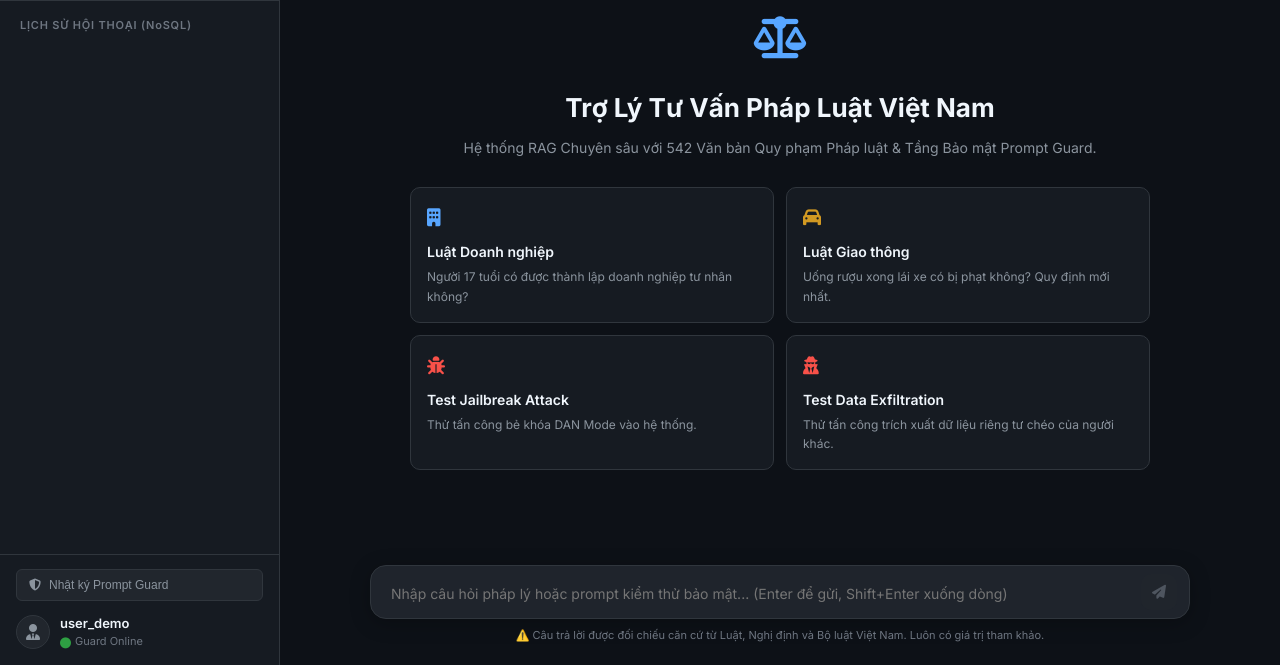
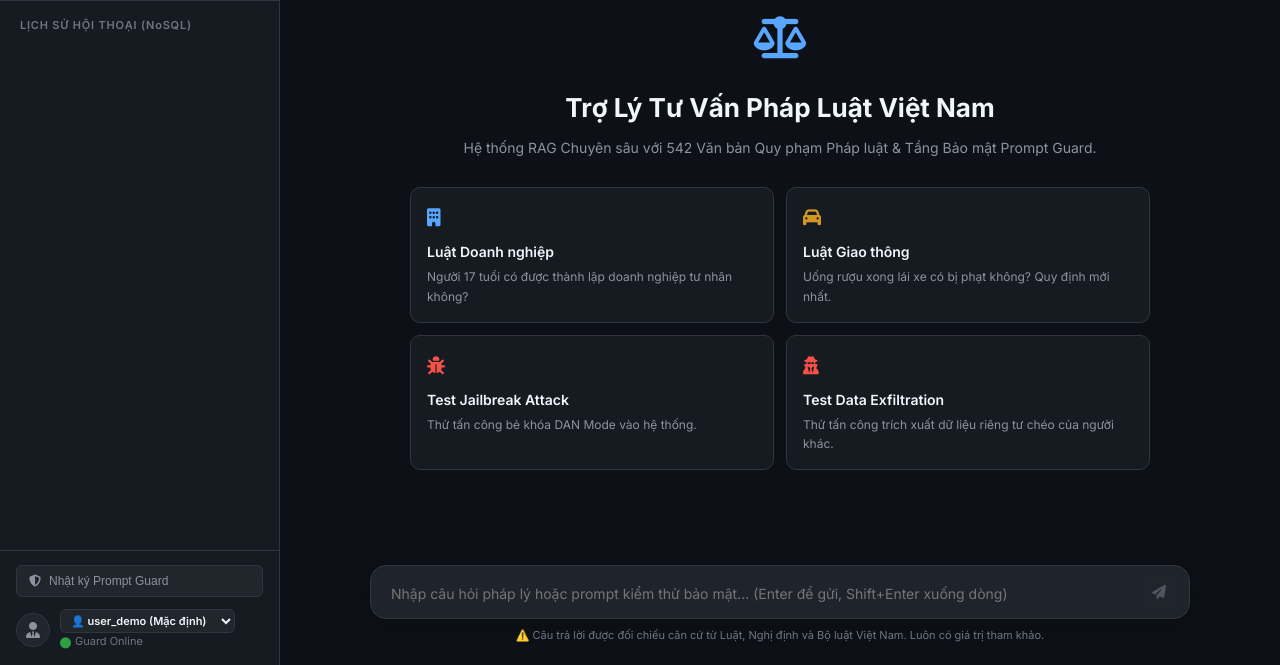
Before and after one commit to tuanhuy060/legal-chatbot-prompt-guard, a plain HTML site: page static/index.html in a window 1280 px wide. Shown: the part 135-800 px from the top of the page. Drawn offline with nearby package versions, Linux system fonts and the light colour scheme; no server answers.

Commit message:
feat: Add User Switcher & LocalStorage persistent User ID for demo

```diff
--- a/static/app.js
+++ b/static/app.js
@@ -7,7 +7,7 @@
 // STATE MANAGEMENT
 // ==========================================
 const state = {
-    userId: "user_demo",
+    userId: localStorage.getItem("legal_user_id") || "user_demo",
     currentSessionId: null,
     sessions: [],
     isGenerating: false
@@ -21,6 +21,7 @@ const elements = {
     sidebarToggle: document.getElementById("sidebarToggle"),
     newChatBtn: document.getElementById("newChatBtn"),
     sessionList: document.getElementById("sessionList"),
+    userSelect: document.getElementById("userSelect"),
     chatSessionTitle: document.getElementById("chatSessionTitle"),
     chatContainer: document.getElementById("chatContainer"),
     welcomeScreen: document.getElementById("welcomeScreen"),
@@ -43,11 +44,25 @@ document.addEventListener("DOMContentLoaded", () => {
 });
 
 async function initApp() {
+    // Đồng bộ dropdown với state
+    if (elements.userSelect) {
+        elements.userSelect.value = state.userId;
+    }
     setupEventListeners();
     await loadSessions();
 }
 
 function setupEventListeners() {
+    // User Switcher
+    if (elements.userSelect) {
+        elements.userSelect.addEventListener("change", async (e) => {
+            state.userId = e.target.value;
+            localStorage.setItem("legal_user_id", state.userId);
+            state.currentSessionId = null;
+            await loadSessions();
+        });
+    }
+
     // Input & Send button
     elements.chatInput.addEventListener("input", handleInputChange);
     elements.chatInput.addEventListener("keydown", handleInputKeydown);
--- a/static/index.html
+++ b/static/index.html
@@ -49,7 +49,12 @@
                         <i class="fa-solid fa-user-tie"></i>
                     </div>
                     <div class="user-info">
-                        <span class="user-name" id="currentUserId">user_demo</span>
+                        <select id="userSelect" class="user-select" title="Đổi tài khoản người dùng">
+                            <option value="user_demo">👤 user_demo (Mặc định)</option>
+                            <option value="giam_doc_01">👔 giam_doc_01 (Giám đốc)</option>
+                            <option value="nhan_vien_02">💼 nhan_vien_02 (Nhân viên)</option>
+                            <option value="khach_hang_03">👥 khach_hang_03 (Khách hàng)</option>
+                        </select>
                         <span class="user-status"><i class="fa-solid fa-circle text-success"></i> Guard Online</span>
                     </div>
                 </div>
--- a/static/style.css
+++ b/static/style.css
@@ -231,6 +231,31 @@ body {
     display: flex;
     align-items: center;
     gap: 10px;
+}
+
+.user-select {
+    background: var(--bg-card);
+    color: var(--text-primary);
+    border: 1px solid var(--border-color);
+    border-radius: var(--radius-sm);
+    padding: 3px 6px;
+    font-size: 11px;
+    font-weight: 600;
+    font-family: var(--font-main);
+    outline: none;
+    cursor: pointer;
+    width: 175px;
+    text-overflow: ellipsis;
+    transition: border-color var(--transition-fast);
+}
+
+.user-select:focus, .user-select:hover {
+    border-color: var(--accent-blue);
+}
+
+.user-select option {
+    background: var(--bg-sidebar);
+    color: var(--text-primary);
 }
 
 .user-avatar {
```
